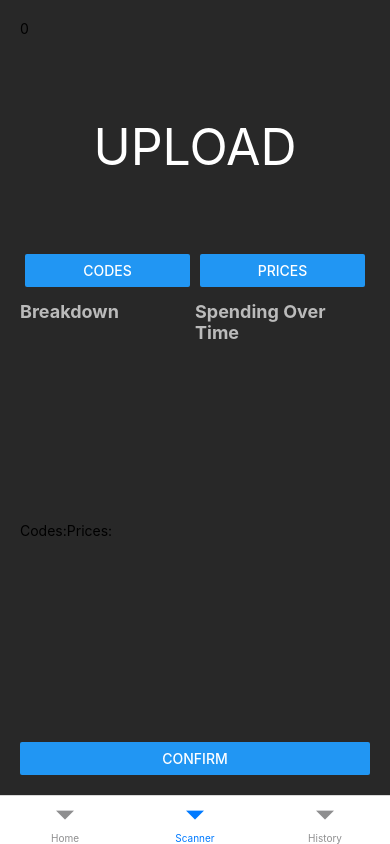
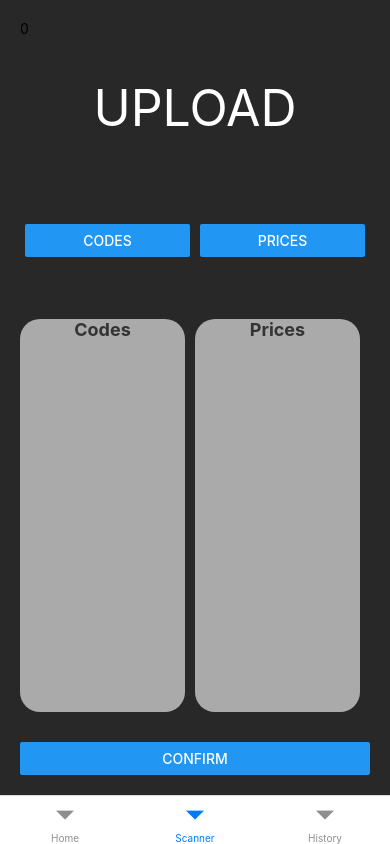
Before and after one commit to Ranabor/HackNC2022Team, a React Native app in the folder HackNCProj/: screen /Scanner in a window 390 px wide. Built offline with nearby package versions, Linux system fonts and the light colour scheme; what react-native-calendars would draw is missing.

Commit message:
RecogScreen

```diff
--- a/HackNCProj/app/RecogScreen.js
+++ b/HackNCProj/app/RecogScreen.js
@@ -99,21 +99,20 @@ class RecogScreen extends Component {
             </View>
           </View>
 
-          <View style={styles.titlerow}>
-            {/* <View style={styles.titlebox}> */}
-              <Text style={styles.title1}>Breakdown</Text>
-              <Text style={styles.title1}>Spending Over Time</Text>
-          </View>
 
-          <View style = {styles.titlerow}>
-            <Text styles = {styles.title1}>
-                Codes:
-                {this.state.textCodes}
+          <View style = {styles.labelrow}>
+            <View style = {styles.outputbox}>
+            <Text style = {styles.title1}>Codes</Text>
+              <Text style = {styles.title1}>
+                  {this.state.textCodes}
               </Text>
-            <Text styles = {styles.title1}>
-              Prices:
-              {this.state.textPrices}
-            </Text>
+            </View>
+            <View style = {styles.outputbox}>
+              <Text style = {styles.title1}>Prices</Text>
+              <Text style = {styles.title1}>
+                {this.state.textPrices}
+              </Text>
+            </View>
           </View>
 
 
@@ -157,10 +156,15 @@ const styles = StyleSheet.create({
     alignContent: 'center',
   },
   titlerow: {
-    flex: 5,
+    flex: 1,
     backgroundColor: colors.background,
     flexDirection: 'row',
 
+  },
+  labelrow: {
+    flex: 3,
+    backgroundColor: colors.background,
+    flexDirection: 'row',
   },
   dualrow: {
     flex: 1,
@@ -193,10 +197,10 @@ const styles = StyleSheet.create({
     flex: 20,
   },
   title1: {
-    textAlign: 'left',
+    textAlign: 'center',
     fontSize: 18,
     fontWeight: 'bold',
-    color: '#bbb',
+    color: '#333',
     flex: 1,
 
   },
@@ -207,7 +211,7 @@ const styles = StyleSheet.create({
     color: '#bbb',
   },
   bufferrow: {
-    flex: 5,
+    flex: 1,
   },
   button: {
     flex: 1,
@@ -216,4 +220,11 @@ const styles = StyleSheet.create({
     alignContent: 'center',
     alignSelf: 'center',
   },
+  outputbox: {
+    backgroundColor: '#aaa',
+    marginRight: 10,
+    marginBottom: 30,
+    borderRadius: 20,
+    flex: 1,
+  }
 });
```
